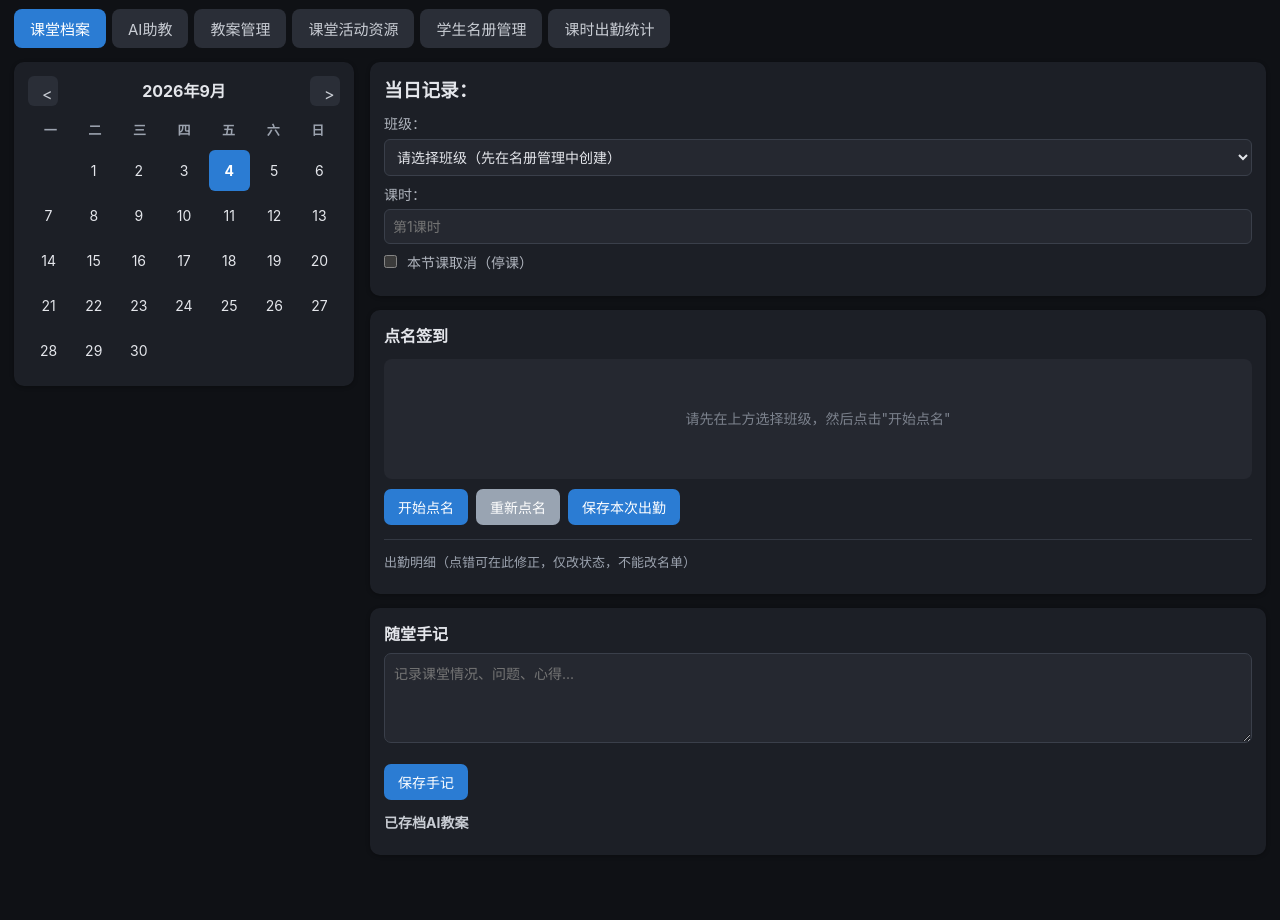
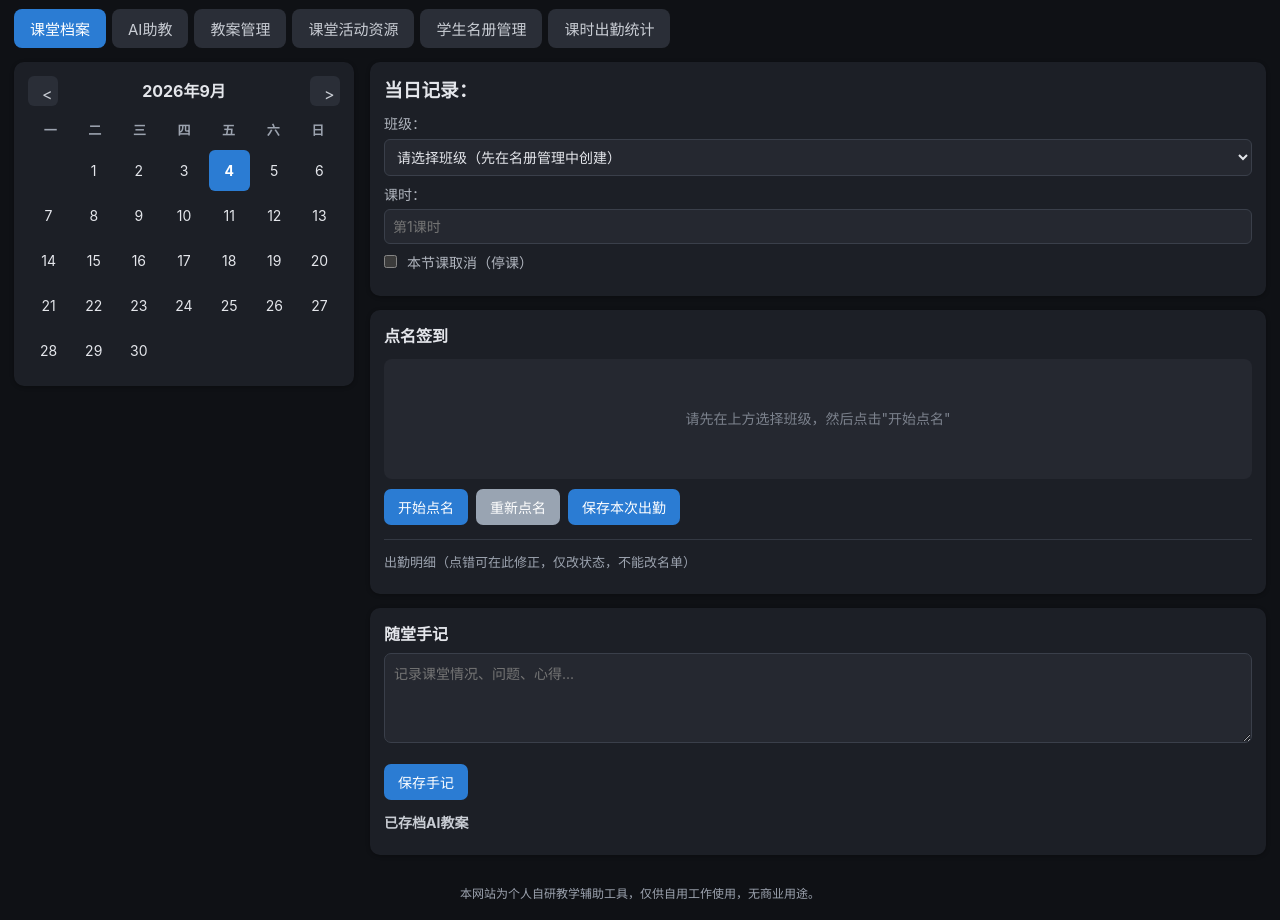
Before and after one commit to liujiachi-6161/to-boozer-dad, a website: page index.html in a window 1280 px wide. Shown: the part 53-973 px from the top of the page. Before the commit the page ends 922 px from the top, so only its background shows below. Drawn offline with Linux system fonts and the light colour scheme.

Commit message:
添加页脚免责说明（dad.61liu.com）

```diff
--- a/index.html
+++ b/index.html
@@ -228,5 +228,8 @@
         <div class="activity-modal-body" id="modalContent"></div>
     </div>
 </div>
+    <div class="footer-note">
+        本网站为个人自研教学辅助工具，仅供自用工作使用，无商业用途。
+    </div>
 </body>
 </html>
--- a/style.css
+++ b/style.css
@@ -1027,3 +1027,13 @@ button.success {
 [data-theme="dark"] .activity-modal-body {
     color: #c9cdd4;
 }
+/* ===== 页脚免责说明（明暗双主题） ===== */
+.footer-note {
+    font-size: 12px;
+    text-align: center;
+    padding: 16px 8px;
+    color: #666;
+}
+[data-theme="dark"] .footer-note {
+    color: #9ca3af;
+}
```
